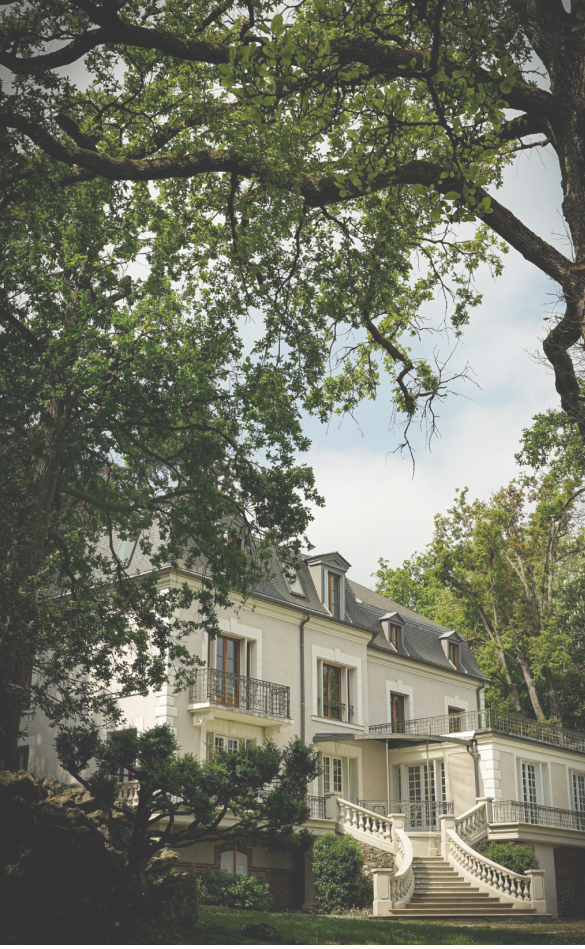
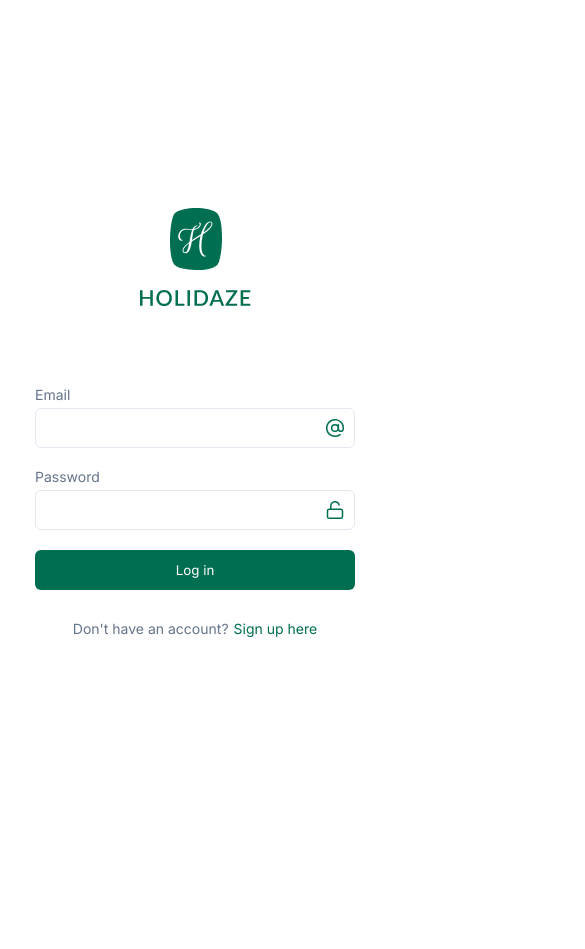
Before and after one commit to roxannefranco/holidaze, a React (Vite) app: page /login in a window 390 px wide. Shown: the top 949 px of the page, 585 px wide, since content can reach past the window. After the commit the page ends 844 px from the top, so only its background shows below. Built offline with nearby package versions, Linux system fonts and the light colour scheme.

Commit message:
Login styled and responsive

```diff
--- a/src/components/Button/index.jsx
+++ b/src/components/Button/index.jsx
@@ -0,0 +1,11 @@
+import styles from "./styles.module.css";
+
+function Button() {
+  return (
+    <div>
+      <button className={styles.mainBtn}>Log in</button>
+    </div>
+  );
+}
+
+export default Button;
--- a/src/components/Button/styles.module.css
+++ b/src/components/Button/styles.module.css
@@ -0,0 +1,14 @@
+.mainBtn {
+  background-color: var(--primary);
+  color: var(--bg-white);
+  padding: 10px;
+  width: 320px;
+  height: 40px;
+  border: none;
+  border-radius: 6px;
+  cursor: pointer;
+}
+
+.mainBtn:hover {
+  background-color: var(--hover);
+}
--- a/src/components/Icon/index.jsx
+++ b/src/components/Icon/index.jsx
@@ -10,20 +10,20 @@ function Icon(props) {
         fill="none"
         xmlns="http://www.w3.org/2000/svg"
       >
-        <g clip-path="url(#clip0_645_230)">
+        <g clipPath="url(#clip0_645_230)">
           <path
             d="M9.99996 13.3334C11.8409 13.3334 13.3333 11.841 13.3333 10C13.3333 8.15907 11.8409 6.66669 9.99996 6.66669C8.15901 6.66669 6.66663 8.15907 6.66663 10C6.66663 11.841 8.15901 13.3334 9.99996 13.3334Z"
             stroke="#006E51"
-            stroke-width="1.5"
-            stroke-linecap="round"
-            stroke-linejoin="round"
+            strokeWidth="1.5"
+            strokeLinecap="round"
+            strokeLinejoin="round"
           />
           <path
             d="M13.3333 6.66666V10.8333C13.3333 11.4964 13.5967 12.1323 14.0655 12.6011C14.5344 13.0699 15.1703 13.3333 15.8333 13.3333C16.4963 13.3333 17.1322 13.0699 17.6011 12.6011C18.0699 12.1323 18.3333 11.4964 18.3333 10.8333V9.99999C18.3332 8.11918 17.6968 6.29372 16.5277 4.82043C15.3586 3.34715 13.7254 2.31268 11.8938 1.88524C10.0622 1.4578 8.13991 1.66253 6.43942 2.46613C4.73894 3.26974 3.3603 4.62495 2.52768 6.31143C1.69507 7.9979 1.45744 9.91644 1.85344 11.7551C2.24944 13.5937 3.25578 15.2444 4.70883 16.4385C6.16187 17.6327 7.97616 18.3003 9.85669 18.3326C11.7372 18.365 13.5734 17.7602 15.0666 16.6167"
             stroke="#006E51"
-            stroke-width="1.5"
-            stroke-linecap="round"
-            stroke-linejoin="round"
+            strokeWidth="1.5"
+            strokeLinecap="round"
+            strokeLinejoin="round"
           />
         </g>
         <defs>
@@ -45,16 +45,16 @@ function Icon(props) {
         <path
           d="M15.8333 9.16669H4.16667C3.24619 9.16669 2.5 9.91288 2.5 10.8334V16.6667C2.5 17.5872 3.24619 18.3334 4.16667 18.3334H15.8333C16.7538 18.3334 17.5 17.5872 17.5 16.6667V10.8334C17.5 9.91288 16.7538 9.16669 15.8333 9.16669Z"
           stroke="#006E51"
-          stroke-width="1.5"
-          stroke-linecap="round"
-          stroke-linejoin="round"
+          strokeWidth="1.5"
+          strokeLinecap="round"
+          strokeLinejoin="round"
         />
         <path
           d="M5.83332 9.16667V5.83334C5.83228 4.80005 6.21522 3.80323 6.90779 3.03639C7.60037 2.26956 8.55317 1.78742 9.58124 1.68358C10.6093 1.57974 11.6393 1.86159 12.4712 2.47443C13.3031 3.08728 13.8777 3.98738 14.0833 5.00001"
           stroke="#006E51"
-          stroke-width="1.5"
-          stroke-linecap="round"
-          stroke-linejoin="round"
+          strokeWidth="1.5"
+          strokeLinecap="round"
+          strokeLinejoin="round"
         />
       </svg>
     );
--- a/src/components/Input/index.jsx
+++ b/src/components/Input/index.jsx
@@ -3,9 +3,11 @@ import styles from "./styles.module.css";
 
 function Input(props) {
   return (
-    <div>
+    <div className={styles.inputContainer}>
       <input type={props.type} required />
-      <Icon name={props.icon} required />
+      <span className={styles.loginIcons}>
+        <Icon name={props.icon} required />
+      </span>
     </div>
   );
 }
--- a/src/components/Input/styles.module.css
+++ b/src/components/Input/styles.module.css
@@ -1,8 +1,20 @@
-Input {
+.inputContainer {
+  position: relative;
   font-family: var(--mainfont);
-  height: 10px;
-  width: 80px;
+  margin-bottom: 20px;
+}
+
+.inputContainer input {
+  border: 1px solid var(--bg-slate-200);
+  box-sizing: border-box;
   border-radius: 6px;
-  padding-top: 2px;
-  padding-bottom: 2px;
+  outline: 0;
+  height: 40px;
+  width: 320px;
 }
+
+.loginIcons {
+  position: absolute;
+  top: 10px;
+  right: 10px;
+}
--- a/src/components/Welcome Image/index.jsx
+++ b/src/components/Welcome Image/index.jsx
@@ -2,7 +2,7 @@ import styles from "./styles.module.css";
 
 function WelcomeImage() {
   return (
-    <div>
+    <div className={styles.container}>
       <img src="img/welcomeimage.jpg" alt="house in nature" />
     </div>
   );
--- a/src/components/Welcome Image/styles.module.css
+++ b/src/components/Welcome Image/styles.module.css
@@ -0,0 +1,16 @@
+.container {
+  border-radius: 0 40px 40px 0;
+  overflow: hidden;
+}
+
+.container img {
+  width: 100%;
+  height: 100%;
+  object-fit: cover;
+}
+
+@media (max-width: 900px) {
+  .container {
+    display: none;
+  }
+}
--- a/src/index.css
+++ b/src/index.css
@@ -3,6 +3,7 @@
 
 :root {
   --primary: #006e51;
+  --hover: #044534;
   --bg-white: #ffffff;
   --bg-slate-100: #f1f5f9;
   --bg-slate-200: #e2e8f0;
--- a/src/pages/Login/index.jsx
+++ b/src/pages/Login/index.jsx
@@ -2,27 +2,35 @@ import { useEffect, useState } from "react";
 import { apiUrl } from "../../configs/api";
 import styles from "./styles.module.css";
 import Input from "../../components/Input";
-import Icon from "../../components/Icon";
 import Logo from "../../components/Logo";
 import WelcomeImage from "../../components/Welcome Image";
+import Button from "../../components/Button";
 
 function Login() {
   return (
-    <main className={styles.main}>
-      {/* LEFT SIDE */}
-      <div>
+    <main>
+      <div className={styles.loginWrapper}>
+        {/* LEFT SIDE */}
         <WelcomeImage></WelcomeImage>
-      </div>
-
-      {/* RIGHT SIDE */}
-      <div>
-        <Logo></Logo>
-        <form>
-          <label>Email</label>
-          <Input icon="email" type="email" />
-          <label>Password</label>
-          <Input icon="lock" type="password" />
-        </form>
+        {/* RIGHT SIDE */}
+        <div className={styles.rightSide}>
+          <div className={styles.loginLogo}>
+            <Logo></Logo>
+          </div>
+          <div className={styles.loginContainer}>
+            <form className={styles.loginForm}>
+              <label className={styles.loginLabels}>Email</label>
+              <Input icon="email" type="email" />
+              <label className={styles.loginLabels}>Password</label>
+              <Input icon="lock" type="password" />
+            </form>
+            <Button></Button>
+            <div className={styles.signUp}>
+              <span>Don't have an account?</span>
+              <a href="#">Sign up here</a>
+            </div>
+          </div>
+        </div>
       </div>
     </main>
   );
--- a/src/pages/Login/styles.module.css
+++ b/src/pages/Login/styles.module.css
@@ -1,3 +1,64 @@
-.main {
+.loginWrapper {
   display: flex;
+  height: 100vh;
 }
+
+.rightSide {
+  padding: 0 20px;
+  display: flex;
+  flex: 1;
+  flex-direction: column;
+  align-items: center;
+  justify-content: center;
+}
+
+.loginContainer {
+  max-width: 320px;
+}
+
+.loginForm {
+  justify-content: center;
+  align-items: center;
+}
+
+.loginLabels {
+  display: block;
+  font-family: var(--mainfont);
+  font-size: 14px;
+  font-weight: 400;
+  color: var(--bg-slate-500);
+  margin-bottom: 5px;
+  box-sizing: border-box;
+}
+
+.loginLogo {
+  display: flex;
+  margin-bottom: 80px;
+  align-items: center;
+  justify-content: center;
+}
+
+.signUp {
+  display: flex;
+  align-items: center;
+  justify-content: center;
+  margin-top: 30px;
+}
+
+.signUp span {
+  font-family: var(--mainfont);
+  color: var(--bg-slate-500);
+  font-size: 14px;
+}
+
+.signUp a {
+  text-decoration: none;
+  cursor: pointer;
+  margin-left: 5px;
+  font-size: 14px;
+  color: var(--primary);
+}
+
+.signUp a:hover {
+  text-decoration: underline;
+}
```
Also changed, not shown: src/components/Logo/index.jsx (+2 -2 lines).
